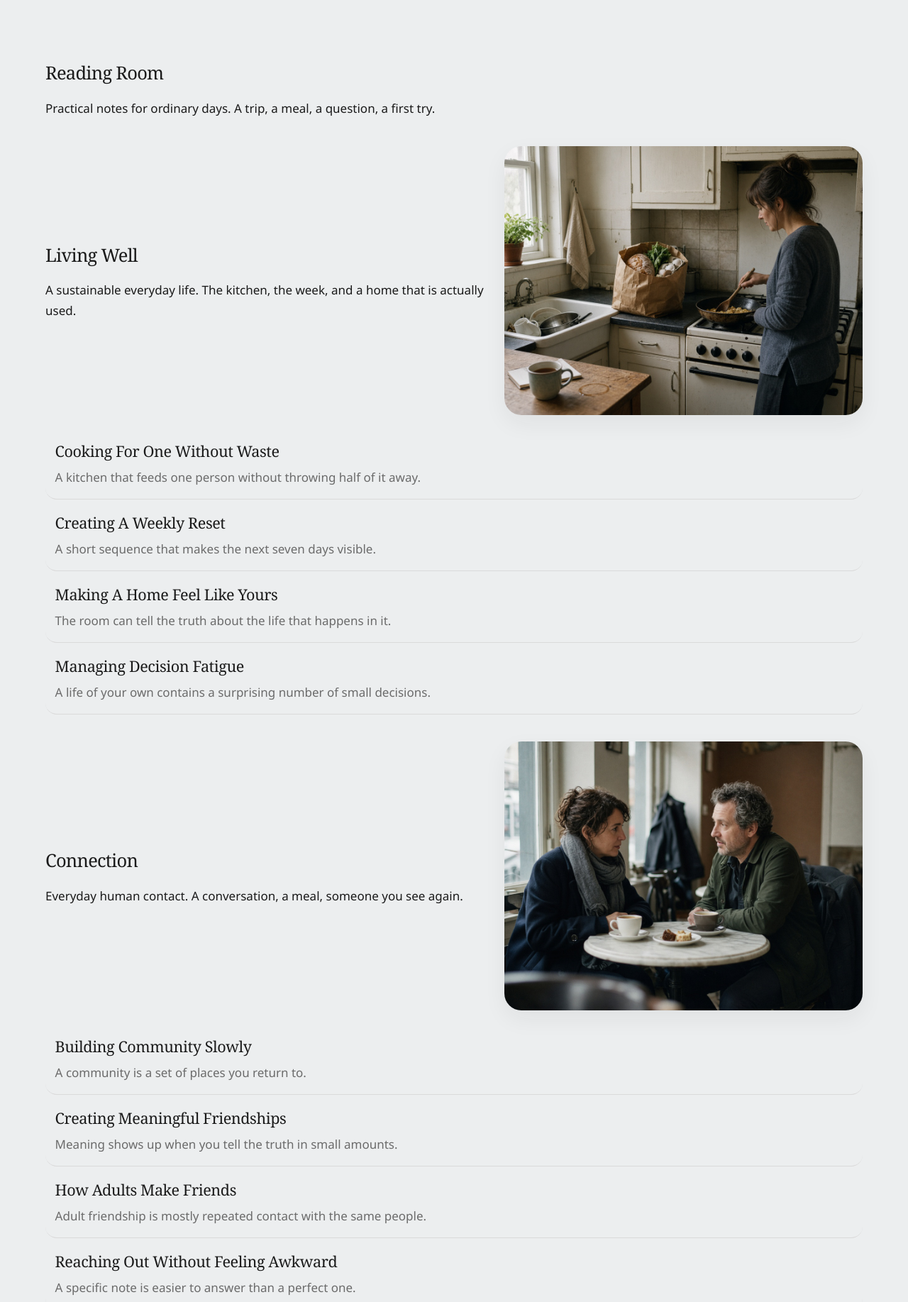
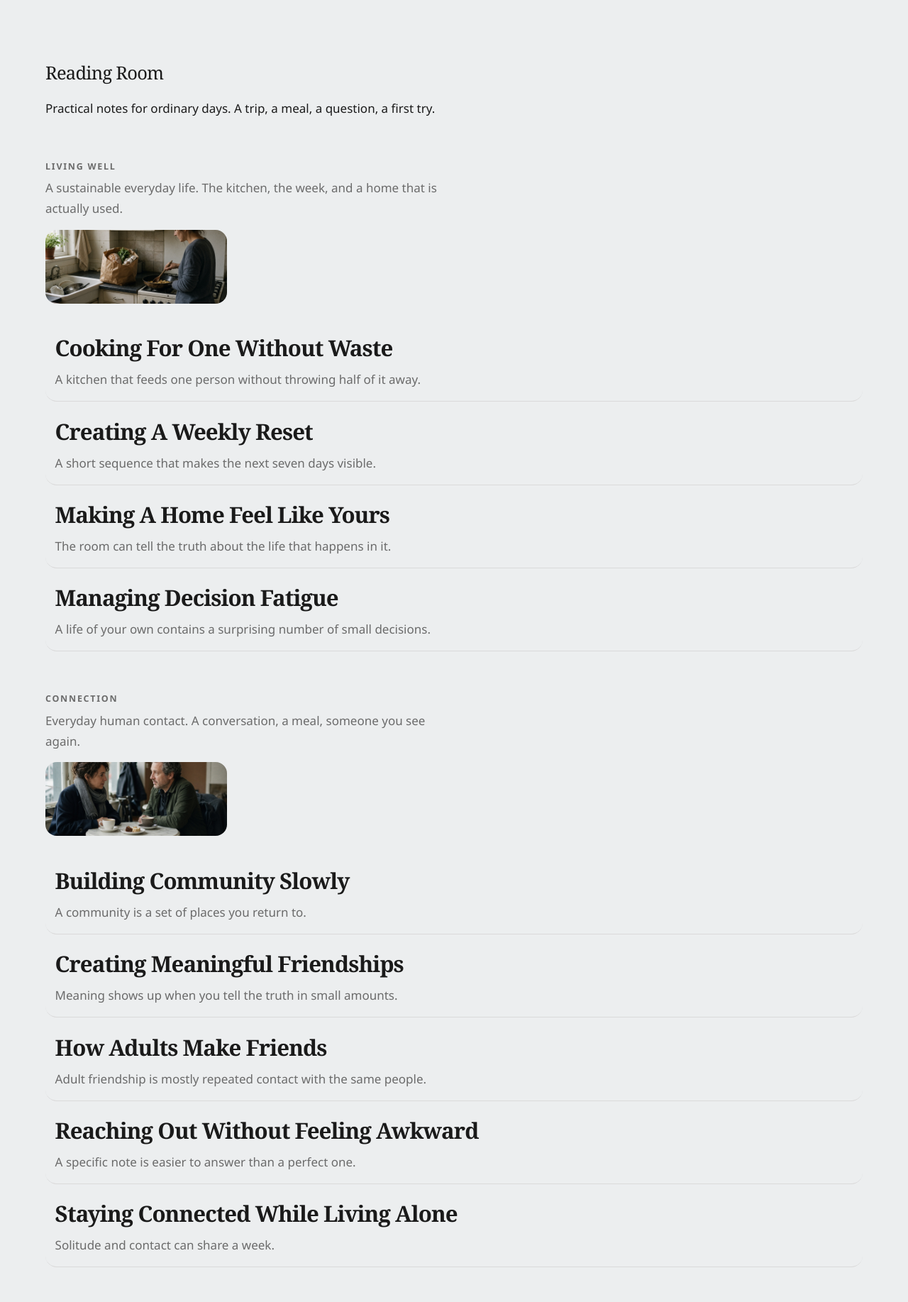
Before and after one commit to Solist-try/Go-solo-web, a PHP site: page /reading in a window 1280 px wide. Shown: the part 85-1920 px from the top of the page at 71% size. Run offline with PHP 8.4, Linux system fonts and the light colour scheme; data comes from the database, SQL or seed files in the repository; some libraries are stand-ins or nearby versions.

Commit message:
Lead waypoints and the Reading Room with the writing.
Waypoint photographs sit after the idea, the discussions, and the people. Reading Room categories become quiet labels so the articles are what you see first. Food for Thought appears only when a steward has connected pieces to sit with.

Co-authored-by: Solist-try <Solist-try@users.noreply.github.com>

```diff
--- a/php/app/copy.php
+++ b/php/app/copy.php
@@ -178,6 +178,7 @@ function content_groups(): array
             'waypoints_sit_label' => 'People sit with',
             'waypoints_food_title' => 'Food for Thought heading',
             'waypoints_food_intro' => 'Food for Thought introduction',
+            'waypoints_food_note' => 'Food for Thought note',
             'waypoints_discussions_title' => 'Discussions heading',
             'waypoints_start_title' => 'Start heading',
             'waypoints_discussion_label' => 'Discussion writing label',
--- a/php/app/defaults.json
+++ b/php/app/defaults.json
@@ -107,6 +107,7 @@
     "waypoints_sit_label": "People sit with",
     "waypoints_food_title": "Food for Thought",
     "waypoints_food_intro": "",
+    "waypoints_food_note": "A few pieces to sit with, if you want. Nothing here is required.",
     "waypoints_discussions_title": "Current Discussions",
     "waypoints_start_title": "Start a Discussion",
     "waypoints_discussion_label": "What should this chair talk about?",
--- a/php/assets/css/site.css
+++ b/php/assets/css/site.css
@@ -114,6 +114,8 @@ p { margin: 0 0 0.9rem; }
 .card.clay, .card.gold { background: var(--clay); }
 .card.mist { background: var(--mist); }
 .card.waypoint { border-top: 3px solid var(--sage); }
+.card.waypoint .waypoint-idea { font-size: 1.2rem; margin: 0 0 0.7rem; }
+.card.waypoint .photo { width: min(100%, 24rem); height: 8rem; margin-top: 1.15rem; border-radius: 16px; object-fit: cover; }
 .card.welcome {
   background: #f3f6f4;
   border: 1px solid #e3ebe4;
@@ -159,6 +161,67 @@ a.card.sage:hover { background: var(--sage-hover); }
   font-weight: 500;
   font-size: 1.35rem;
   letter-spacing: -0.02em;
+}
+.reading-shelf { margin-top: 3.5rem; }
+.reading-shelf .shelf-label {
+  margin: 0 0 0.4rem;
+  color: var(--soft);
+  font-family: var(--sans);
+  font-size: 0.78rem;
+  font-weight: 600;
+  letter-spacing: 0.14em;
+  text-transform: uppercase;
+}
+.reading-shelf .shelf-line { margin: 0; max-width: 36rem; color: var(--soft); }
+.reading-shelf .shelf-photo {
+  width: min(100%, 16rem);
+  height: 6.5rem;
+  margin-top: 0.9rem;
+  border-radius: 16px;
+  object-fit: cover;
+  box-shadow: none;
+}
+.reading-shelf .previews { margin-top: 1.35rem; }
+.reading-shelf .previews a strong {
+  font-size: clamp(1.55rem, 2.5vw, 1.95rem);
+  font-weight: 600;
+  color: var(--ink);
+  letter-spacing: -0.03em;
+}
+.waypoint-page { max-width: 46rem; }
+.waypoint-page h1 { margin-bottom: 0.35rem; }
+.waypoint-idea {
+  font-family: var(--serif);
+  font-size: 1.45rem;
+  line-height: 1.35;
+  margin: 0.15rem 0 1rem;
+}
+.waypoint-copy { max-width: 40rem; }
+.waypoint-page > h2 { margin-top: 2.6rem; }
+.waypoint-page .stack h3 { font-size: 1.45rem; margin-bottom: 0.35rem; }
+.food-shelf { margin: 2.4rem 0 0.4rem; max-width: 40rem; }
+.food-shelf h2 { margin: 0 0 0.45rem; }
+.food-note { color: var(--soft); margin-bottom: 0.2rem; }
+.food-shelf .previews a strong {
+  font-size: clamp(1.35rem, 2vw, 1.6rem);
+  font-weight: 600;
+  color: var(--ink);
+}
+.waypoint-photo {
+  width: min(100%, 26rem);
+  height: 11rem;
+  object-fit: cover;
+  margin: 3.2rem 0 0;
+  border-radius: 20px;
+  box-shadow: none;
+}
+.support-photo {
+  width: min(100%, 28rem);
+  max-height: 13rem;
+  object-fit: cover;
+  margin: 0.4rem 0 1.4rem;
+  border-radius: 20px;
+  box-shadow: none;
 }
 .previews a span { display: block; color: var(--soft); margin-top: 0.25rem; }
 .previews a:hover { background: var(--sage); }
--- a/php/views/reading/index.php
+++ b/php/views/reading/index.php
@@ -4,7 +4,8 @@
   <h1><?= e(site_text('reading_title')) ?></h1>
   <p><?= e(site_text('reading_intro')) ?></p>
   <?php if (!empty($featured)): ?>
-    <h2><?= e(site_text('pin_featured')) ?></h2>
+    <article class="reading-shelf">
+      <p class="shelf-label"><?= e(site_text('pin_featured')) ?></p>
       <div class="previews">
         <?php foreach ($featured as $article): ?>
           <a href="<?= e(url('/reading/' . $article['slug'])) ?>">
@@ -13,21 +14,20 @@
           </a>
         <?php endforeach; ?>
       </div>
+    </article>
   <?php endif; ?>
   <?php if (!$categories): ?>
     <p><?= e(site_text('empty_shelves')) ?></p>
   <?php endif; ?>
   <?php foreach ($categories as $category): ?>
-    <article style="margin-top:2.4rem">
-      <div class="split two">
-        <div>
-          <h2><?= e($category['title']) ?></h2>
-          <p><?= e($category['line']) ?></p>
-        </div>
+    <article class="reading-shelf">
+      <header class="shelf-head">
+        <p class="shelf-label"><?= e($category['title']) ?></p>
+        <?php if (trim((string) $category['line']) !== ''): ?><p class="shelf-line"><?= e($category['line']) ?></p><?php endif; ?>
         <?php if ($category['image_path']): ?>
-          <img class="photo" src="<?= e(media($category['image_path'])) ?>" alt="<?= e($category['image_alt']) ?>">
+          <img class="photo shelf-photo" src="<?= e(media($category['image_path'])) ?>" alt="<?= e($category['image_alt']) ?>">
         <?php endif; ?>
-      </div>
+      </header>
       <?php if (!$category['articles']): ?>
         <p class="soft"><?= e(site_text('empty_shelf')) ?></p>
       <?php else: ?>
--- a/php/views/reading/show.php
+++ b/php/views/reading/show.php
@@ -5,7 +5,7 @@
   <h1><?= e($article['title']) ?></h1>
   <?php if ($article['standfirst']): ?><p class="lede" style="font-size:1.6rem"><?= e($article['standfirst']) ?></p><?php endif; ?>
   <?php if (!empty($article['image_path'])): ?>
-    <img class="photo story-photo" src="<?= e(media($article['image_path'])) ?>" alt="">
+    <img class="photo support-photo" src="<?= e(media($article['image_path'])) ?>" alt="">
   <?php endif; ?>
   <?= paragraphs((string) $article['body']) ?>
   </div>
--- a/php/views/steward/waypoint-form.php
+++ b/php/views/steward/waypoint-form.php
@@ -24,7 +24,7 @@
 </form>
 <?php if (!empty($waypoint['id']) && !empty($readings)): ?>
   <h2>Food for Thought</h2>
-  <p class="soft">Connect pieces from the reading room. A number sets the order. Uncheck a piece to take it off this chair.</p>
+  <p class="soft">Connect pieces from the reading room when they can feed the conversation. Members see the shelf only when something is here. A number sets the order. Uncheck a piece to take it off this chair.</p>
   <form method="post" action="<?= e(url('/steward/waypoints/readings')) ?>">
     <?= csrf_field() ?>
     <input type="hidden" name="waypoint_id" value="<?= e((string) $waypoint['id']) ?>">
```
Also changed, not shown: php/views/waypoints/index.php (+4 -4 lines), php/views/waypoints/show.php (+13 -10 lines). Lines whose indentation alone changed are shown as unchanged.
